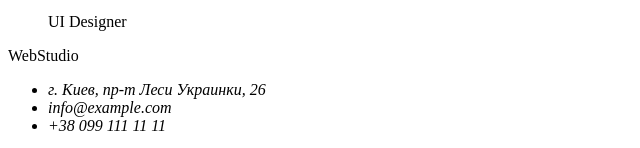
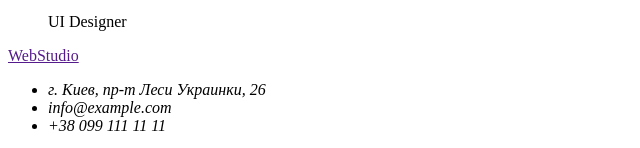
Before and after one commit to IvanPanin675/goit-markup-hw-01, a plain HTML site: page index.html in a window 1280 px wide. Shown: the part 2893-3041 px from the top of the page, 0-640 px from the left. Drawn offline with Linux system fonts and the light colour scheme.

Commit message:
Update index.html

```diff
--- a/index.html
+++ b/index.html
@@ -82,7 +82,7 @@
     </main>
 
     <footer>
-        WebStudio
+        <a href="">WebStudio</a>
         <address>
             <ul>
                 <li>г. Киев, пр-т Леси Украинки, 26</li>
```
